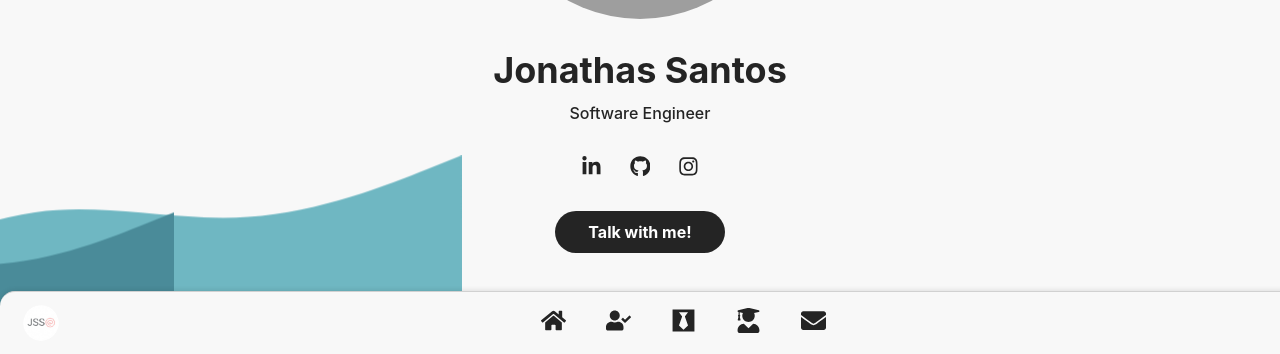
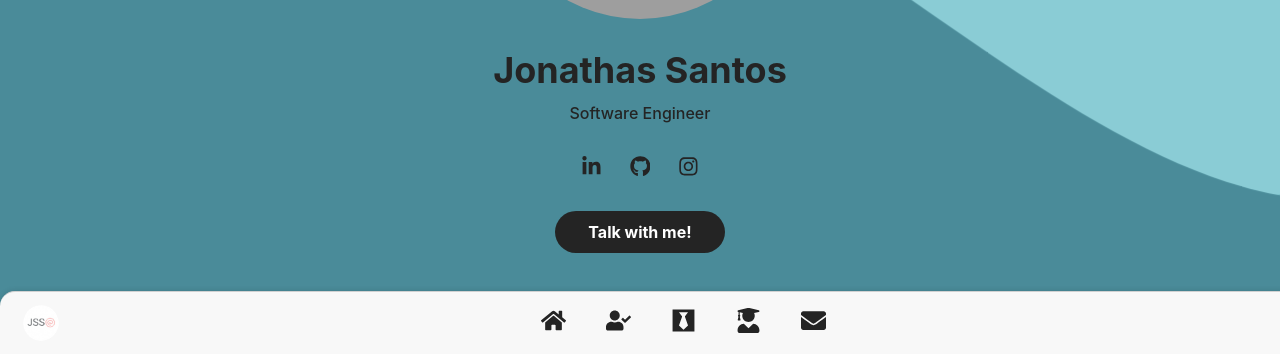
Before and after one commit to jxnathas/jnths, a React (Vite) app: page / in a window 1280 px wide. Shown: the part 446-800 px from the top of the page. Built offline with nearby package versions, Linux system fonts and the light colour scheme; grey boxes are pictures that could not be loaded.

Commit message:
Refactor wave animations

```diff
--- a/src/App.css
+++ b/src/App.css
@@ -4,7 +4,6 @@
   padding: 2rem;
   text-align: center;
 }
-
 
 .home-bg {
   position: fixed;
@@ -21,36 +20,28 @@
   position: absolute;
   bottom: 0;
   left: 0;
-  width: 100%;
+  width: 250%;
   height: auto;
-  z-index: 0;
-  pointer-events: none;
+  min-height: 100px;
 }
 
-.wave1 {
-  animation: wave1 3s ease-in-out infinite alternate;
-}
-.wave2 {
-  animation: wave2 3s 1.2s ease-in-out infinite alternate;
-}
-.wave3 {
-  animation: wave3 3s 0.7s ease-in-out infinite alternate;
-}
-
-@keyframes wave1 {
-  from {
-    transform: translateX(-2000px);
+@keyframes waveFlow {
+  0% {
+    transform: translateX(0);
+  }
+  100% {
+    transform: translateX(-43%);
   }
 }
 
-@keyframes wave2 {
-  from {
-    transform: translateX(-1800px);
-  }
+.wave-1 {
+  animation: waveFlow 20s linear 1.3s infinite alternate;
 }
 
-@keyframes wave3 {
-  from {
-    transform: translateX(-1600px);
-  }
+.wave-2 {
+  animation: waveFlow 20s linear 1.9s infinite alternate;
 }
+
+.wave-3 {
+  animation: waveFlow 20s linear 1.6s infinite alternate;
+}
--- a/src/App.tsx
+++ b/src/App.tsx
@@ -8,21 +8,27 @@ function App() {
 
     <div className="App">
       <header className='home-bg'>
-        <svg className="waves" xmlns="http://www.w3.org/2000/svg" viewBox="0 0 1440 320">
+        <svg
+          className="waves"
+          xmlns="http://www.w3.org/2000/svg"
+          viewBox="0 0 1440 320"
+          preserveAspectRatio="none"
+          width="300%"
+        >
             <path
-              className='wave1'
+              className='wave-1'
               fill="#8accd5"
               fill-opacity="1"
               d="M0,64L40,85.3C80,107,160,149,240,149.3C320,149,400,107,480,74.7C560,43,640,21,720,26.7C800,32,880,64,960,69.3C1040,75,1120,53,1200,74.7C1280,96,1360,160,1400,192L1440,224L1440,320L1400,320C1360,320,1280,320,1200,320C1120,320,1040,320,960,320C880,320,800,320,720,320C640,320,560,320,480,320C400,320,320,320,240,320C160,320,80,320,40,320L0,320Z">
             </path>
             <path
-              className='wave2'
+              className='wave-2'
               fill="#6FB7C2"
               fill-opacity="1"
               d="M0,224L40,213.3C80,203,160,181,240,192C320,203,400,245,480,261.3C560,277,640,267,720,240C800,213,880,171,960,160C1040,149,1120,171,1200,165.3C1280,160,1360,128,1400,112L1440,96L1440,320L1400,320C1360,320,1280,320,1200,320C1120,320,1040,320,960,320C880,320,800,320,720,320C640,320,560,320,480,320C400,320,320,320,240,320C160,320,80,320,40,320L0,320Z">
             </path>
             <path
-              className='wave3'
+              className='wave-3'
               fill="#4A8B99"
               fill-opacity="1"
               d="M0,256L40,218.7C80,181,160,107,240,80C320,53,400,75,480,122.7C560,171,640,245,720,250.7C800,256,880,192,960,181.3C1040,171,1120,213,1200,218.7C1280,224,1360,192,1400,176L1440,160L1440,320L1400,320C1360,320,1280,320,1200,320C1120,320,1040,320,960,320C880,320,800,320,720,320C640,320,560,320,480,320C400,320,320,320,240,320C160,320,80,320,40,320L0,320Z">
@@ -32,7 +38,7 @@ function App() {
       <main>
         <Home />
         <NavBar />
-        <About / >
+        <About />
       </main>
     </div>
   );
```
